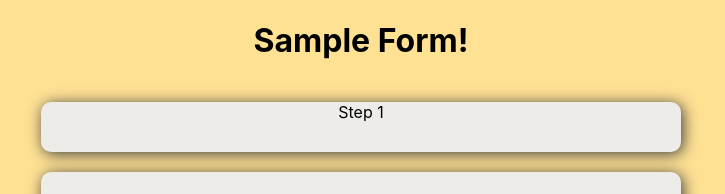
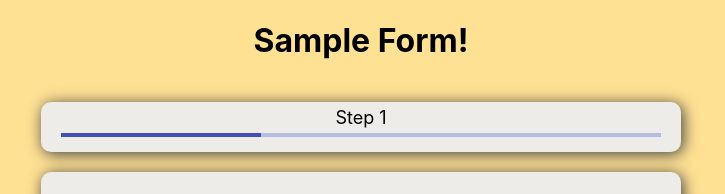
Before and after one commit to pmccullough060/ReactSampleForm, a React (Create React App) app: page / in a window 1280 px wide. Shown: the top 194 px of the page, without its empty margins (279-1004 px from the left). Built offline with nearby package versions, Linux system fonts and the light colour scheme.

Commit message:
Completed the progress bar react component

```diff
--- a/src/Progress.js
+++ b/src/Progress.js
@@ -1,7 +1,6 @@
 import React from 'react';
 import { withStyles } from "@material-ui/core/styles";
-import { ListItem, ListItemText } from '@material-ui/core';
-import { School, Work, DateRange, Delete, Edit, CallMissedSharp } from "@material-ui/icons"
+import { LinearProgress } from '@material-ui/core';
 
 //Inject some CSS into the DOM
 const useStyles = theme => ({
@@ -18,21 +17,39 @@ const useStyles = theme => ({
         backgroundColor: '#EDECE8',
         borderRadius: '10px',
         boxShadow: '2px 2px 15px #3A3b3c'
+    },
+    label: {
+        margin: '5px',
+        fontSize: '18px'
+    },
+    progress: {
+        marginTop: '5px',
+        marginLeft: '20px',
+        marginRight: '20px'
     }
 });
 
 class Progress extends React.Component {
+
+    normalise(value){
+        return ((value - 0) * 100) / (3-0);
+    }
 
     render(){
         const { classes, currentStep } = this.props;
         return(
             <div className={classes.container}>
                 <div className={classes.body}>
-                    Step { currentStep }
+                    <div className={classes.label}>
+                        Step { currentStep }
+                    </div>
+                    <div className={classes.progress}>
+                        <LinearProgress variant="determinate" value={ this.normalise(currentStep) }></LinearProgress>
+                    </div>
+
                 </div>
             </div>
             )
-
     }
 }
 export default withStyles(useStyles)(Progress);
```
